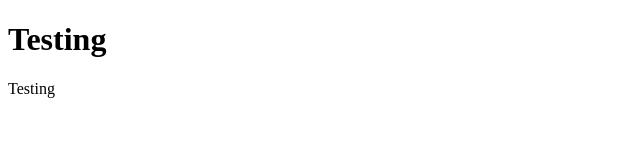
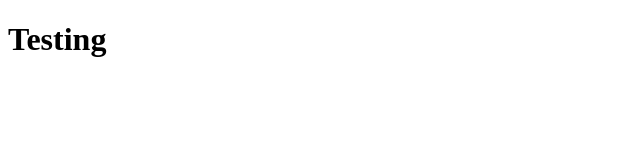
Before and after one commit to siddharthasonker/devops-training, a plain HTML site: page index.html in a window 1280 px wide. Shown: the full height of the page, 0-640 px from the left. Drawn offline with Linux system fonts and the light colour scheme.

Commit message:
made some changes

```diff
--- a/index.html
+++ b/index.html
@@ -4,7 +4,6 @@
 
 <h1>Testing</h1>
 
-<p>Testing</p>
 
 </body>
 </html>
```
